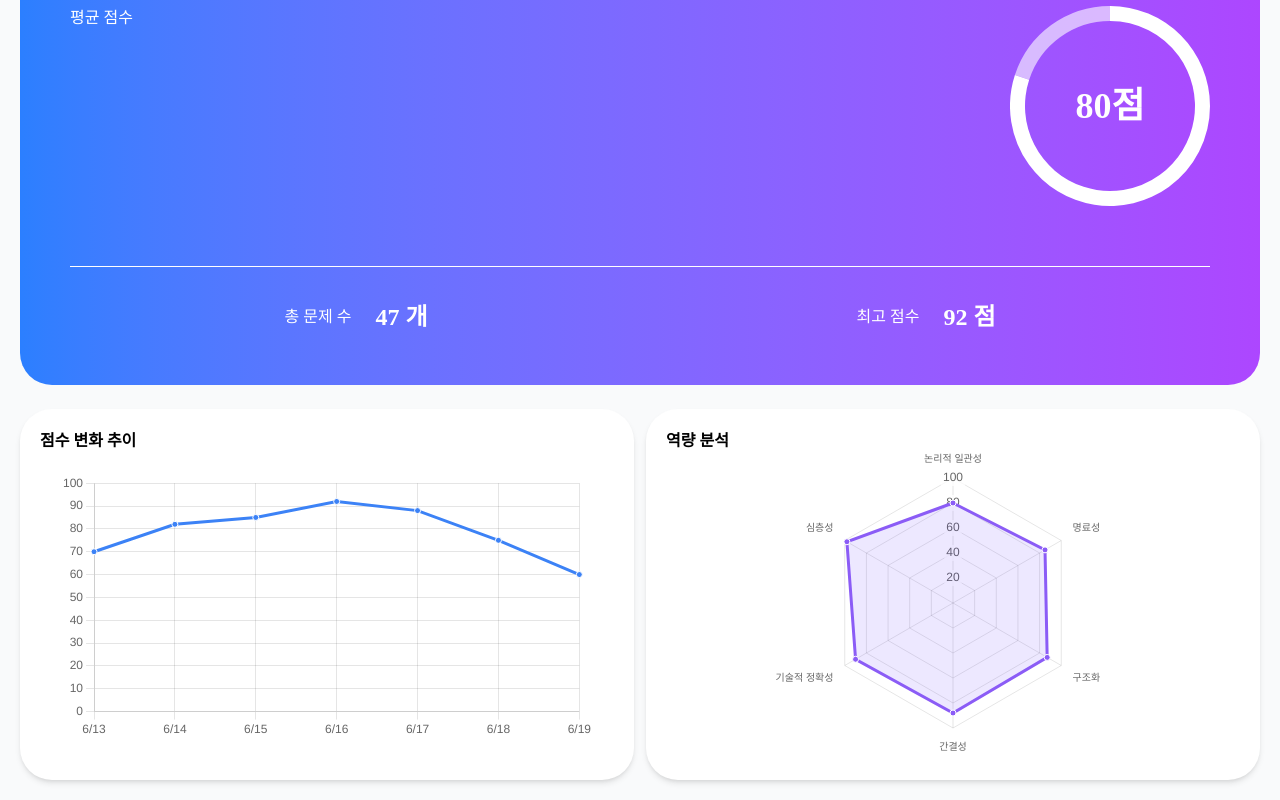
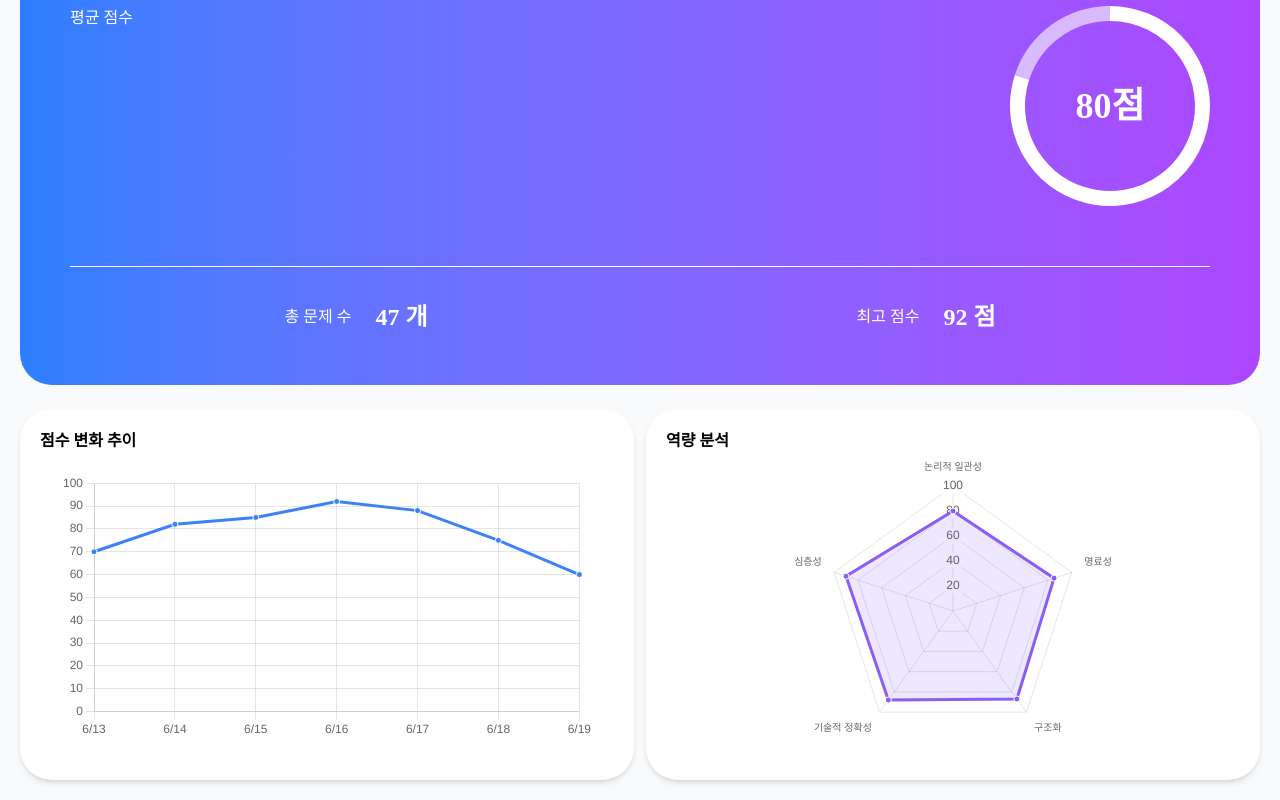
Before and after one commit to ydsic/my_interview_mate, a React (Vite) app: page /my_interview_mate/mypage in a window 1280 px wide. Shown: the part 356-1156 px from the top of the page. Built offline with nearby package versions, Linux system fonts and the light colour scheme; a web font is replaced by a local one.

Commit message:
fix : 역량 분석 그래프에서 간결성 제거

```diff
--- a/src/components/chart/RadarChart.tsx
+++ b/src/components/chart/RadarChart.tsx
@@ -3,17 +3,10 @@ import '../../chartConfig';
 
 export default function RadarChart() {
   const data = {
-    labels: [
-      '논리적 일관성',
-      '명료성',
-      '구조화',
-      '간결성',
-      '기술적 정확성',
-      '심층성',
-    ],
+    labels: ['논리적 일관성', '명료성', '구조화', '기술적 정확성', '심층성'],
     datasets: [
       {
-        data: [80, 85, 87, 88, 90, 98],
+        data: [80, 85, 87, 88, 90],
         fill: true,
         backgroundColor: '#3600F917',
         borderColor: '#8B5CF6',
```
